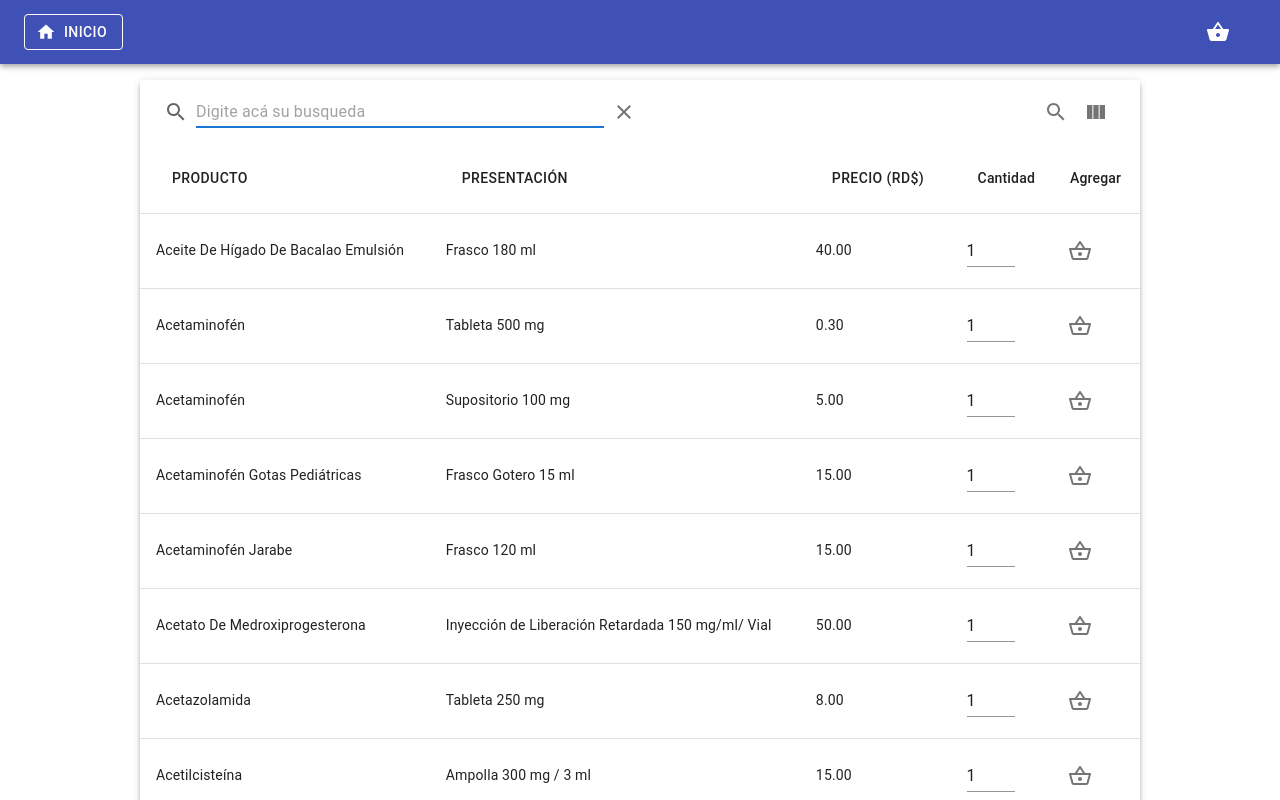
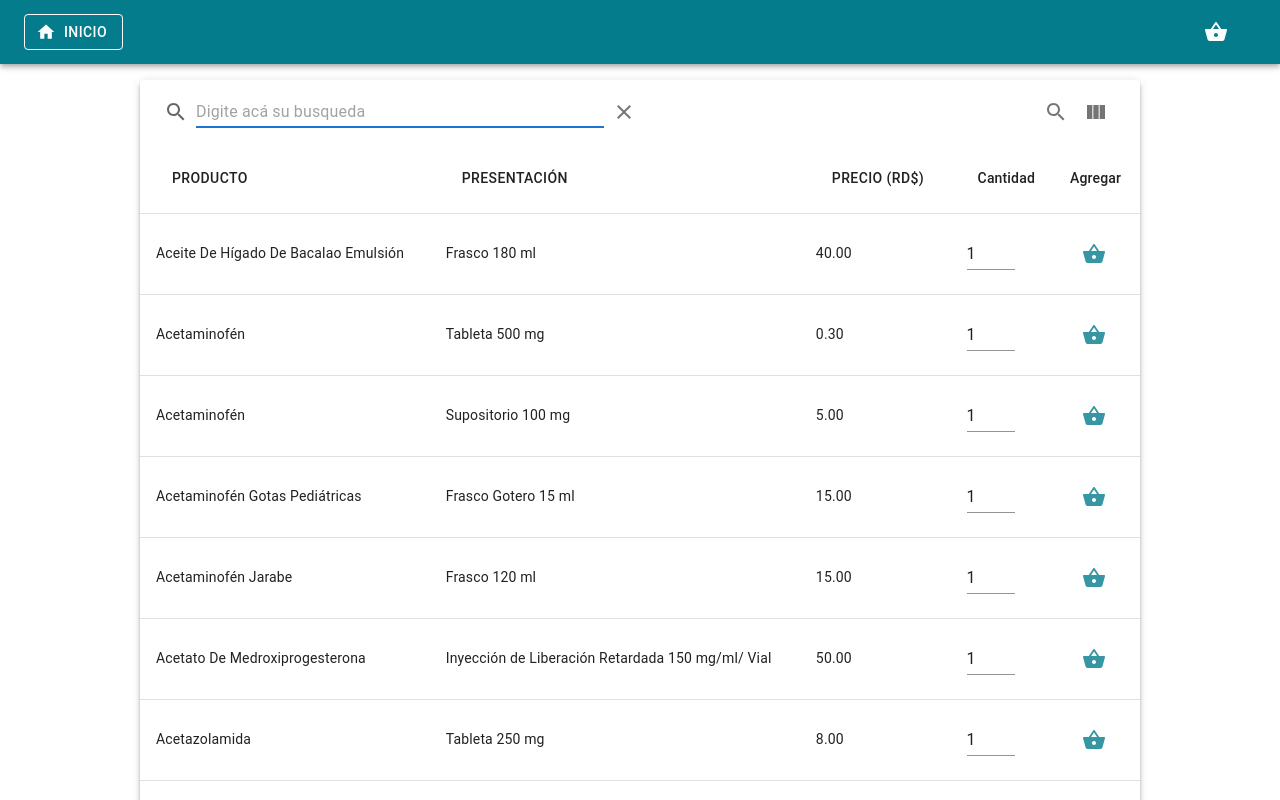
Before and after one commit to RenierC/medicine-app, a React (Create React App) app: page / in a window 1280 px wide. Shown: the top 800 px of the page. Built offline with nearby package versions, Linux system fonts and the light colour scheme.

Commit message:
Added color theme🎨

```diff
--- /dev/null
+++ b/src/assets/theme.js
@@ -0,0 +1,14 @@
+import { createMuiTheme } from "@material-ui/core/styles";
+
+const theme = createMuiTheme({
+  palette: {
+    primary: {
+      light: "#3796a3",
+      main: "#057c8c",
+      dark: "#035662",
+      contrastText: "#fff",
+    },
+  },
+});
+
+export default theme;
--- a/src/components/Basket.js
+++ b/src/components/Basket.js
@@ -7,6 +7,8 @@ import Total from "./Total";
 import BorrarTodo from "./BorrarTodo";
 import EmptyBasket from "./EmptyBasket";
 import { motion } from "framer-motion";
+import theme from "../assets/theme";
+import { ThemeProvider } from "@material-ui/core";
 
 function Basket() {
   const [{ basket }] = useStateValue();
@@ -33,6 +35,7 @@ function Basket() {
     // variants={pageVariants}
     // transition={pageTransition}
     // >
+    <ThemeProvider theme={theme}>
       <motion.div
         initial="out"
         animate="in"
@@ -69,6 +72,7 @@ function Basket() {
           </div>
         )}
       </motion.div>
+    </ThemeProvider>
     // </motion.div>
   );
 }
--- a/src/components/Header.js
+++ b/src/components/Header.js
@@ -6,10 +6,11 @@ import Typography from "@material-ui/core/Typography";
 import Button from "@material-ui/core/Button";
 import IconButton from "@material-ui/core/IconButton";
 import { ShoppingBasket } from "@material-ui/icons";
-import { Badge } from "@material-ui/core";
+import { Badge, ThemeProvider } from "@material-ui/core";
 import { Link } from "react-router-dom";
 import { useStateValue } from "../StateProvider";
 import HomeIcon from "@material-ui/icons/Home";
+import theme from "../assets/theme";
 
 const useStyles = makeStyles((theme) => ({
   root: {
@@ -33,7 +34,8 @@ export default function ButtonAppBar() {
   const [{ basket }] = useStateValue();
   return (
     <div className={classes.root}>
-      <AppBar position="static">
+      <ThemeProvider theme={theme}>
+        <AppBar position="static" color="primary">
           <Toolbar>
             {/* boton de inicio */}
             <Button
@@ -48,20 +50,7 @@ export default function ButtonAppBar() {
 
             <Typography variant="h6" className={classes.title}></Typography>
 
-          {/* boton de cesta */}
-
-          <Button
-            component={Link}
-            to="/checkout"
-            color="inherit"
-            startIcon={
-              <Badge badgeContent={basket?.length} color="secondary">
-                <ShoppingBasket />
-              </Badge>
-            }
-          ></Button>
-          {/* fin botno de cesta  */}
-          {/* <IconButton
+            <IconButton
               edge="start"
               className={classes.menuButton}
               color="inherit"
@@ -72,9 +61,10 @@ export default function ButtonAppBar() {
               <Badge badgeContent={basket?.length} color="secondary">
                 <ShoppingBasket />
               </Badge>
-          </IconButton> */}
+            </IconButton>
           </Toolbar>
         </AppBar>
+      </ThemeProvider>
     </div>
   );
 }
--- a/src/components/Table.js
+++ b/src/components/Table.js
@@ -11,7 +11,7 @@ import ShoppingBasketOutlinedIcon from "@material-ui/icons/ShoppingBasketOutline
 import ShoppingBasketIcon from "@material-ui/icons/ShoppingBasket";
 import Checkbox from "@material-ui/core/Checkbox";
 import { createMuiTheme, MuiThemeProvider } from "@material-ui/core/styles";
-import { TextField } from "@material-ui/core";
+import { IconButton, TextField } from "@material-ui/core";
 import { motion } from "framer-motion";
 
 function Table() {
@@ -64,7 +64,7 @@ function Table() {
       overrides: {
         MuiTableCell: {
           head: {
-            backgroundColor: "#23272a !important",
+            backgroundColor: "#057c8c !important",
             color: "#ffffff",
           },
         },
@@ -112,18 +112,27 @@ function Table() {
         empty: true,
         customBodyRender: (value, tableMeta, updateValue) => {
           return (
-            <FormControlLabel
-              onClick={(e) => {
+            // <FormControlLabel
+            //   onClick={(e) => {
+            //     addToBasket(tableMeta);
+            //   }}
+            //   control={
+            //     <Checkbox
+            //       icon={<ShoppingBasketOutlinedIcon />}
+            //       checkedIcon={<ShoppingBasketIcon />}
+            //       name="checkedH"
+            //     />
+            //   }
+            // />
+            // non toggeable button test
+            <IconButton
+              onClick={() => {
                 addToBasket(tableMeta);
               }}
-              control={
-                <Checkbox
-                  icon={<ShoppingBasketOutlinedIcon />}
-                  checkedIcon={<ShoppingBasketIcon />}
-                  name="checkedH"
-                />
-              }
-            />
+            >
+              <ShoppingBasketIcon style={{ color: "#3796a3" }} />
+            </IconButton>
+            // finish non toggeable button test
           );
         },
       },
@@ -146,9 +155,9 @@ function Table() {
     // this is to change localization
     textLabels: {
       body: {
-        noMatch: "Sorry, no matching records found",
-        toolTip: "Sort",
-        columnHeaderTooltip: (column) => `Sort for ${column.label}`,
+        noMatch: "Disculpe, no se encontró nada con su descripción",
+        toolTip: "Ordenar",
+        columnHeaderTooltip: (column) => `Ordenar pro: ${column.label}`,
       },
       pagination: {
         next: "Siguiente pagina",
```
Lines whose indentation alone changed are shown as unchanged.
